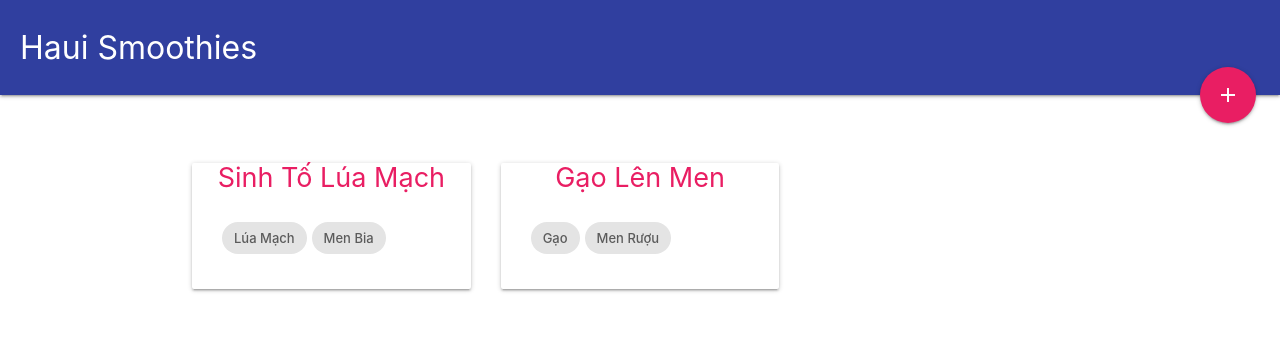
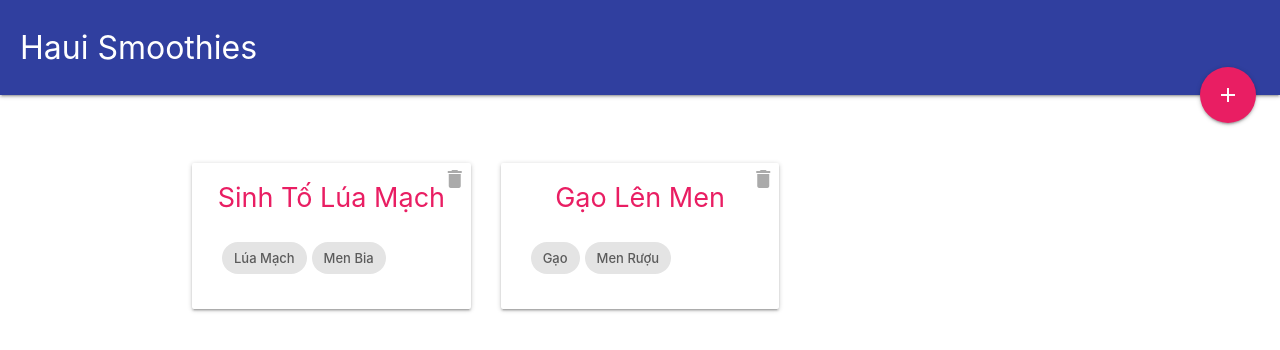
Before and after one commit to talongkhanh/ninja-smoothies, a Vue app: page / in a window 1280 px wide. Shown: the top 350 px of the page. Built offline with nearby package versions, Linux system fonts and the light colour scheme.

Commit message:
demo delete for local use filter method

```diff
--- a/src/views/Index.vue
+++ b/src/views/Index.vue
@@ -2,6 +2,7 @@
   <div class="index container">
     <div class="card" v-for="smt in smoothies" :key="smt.id">
       <div class="cart-content">
+        <i class="material-icons delete" @click="deleteSmoothie(smt.id)">delete</i>
           <h3 class="pink-text">{{ smt.title }}</h3>
           <ul class="ingredients">
             <li v-for="(ing, index) in smt.ingredients" :key="index">
@@ -23,7 +24,14 @@ export default {
         { title: 'Gạo Lên Men', slug: 'gao-len-men', ingredients: ['Gạo', 'Men Rượu'], id: '2' },
       ]
     }
-  }
+  },
+  methods: {
+    deleteSmoothie(id) {
+      this.smoothies = this.smoothies.filter(smt => {
+        return smt.id != id;
+      })
+    }
+  },
 }
 </script>
 
@@ -38,7 +46,7 @@ export default {
 
   .index h3 {
     font-size: 1.8em;
-    margin: 0;
+    margin-top: 20px;
     text-align: center;
   }
 
@@ -48,4 +56,11 @@ export default {
   .index .ingredients li {
     display: inline-block;
   }
+  .index .delete {
+    position: absolute;
+    top: 4px;
+    right: 4px;
+    color: #aaa;
+    cursor: pointer;
+  }
 </style>
```
